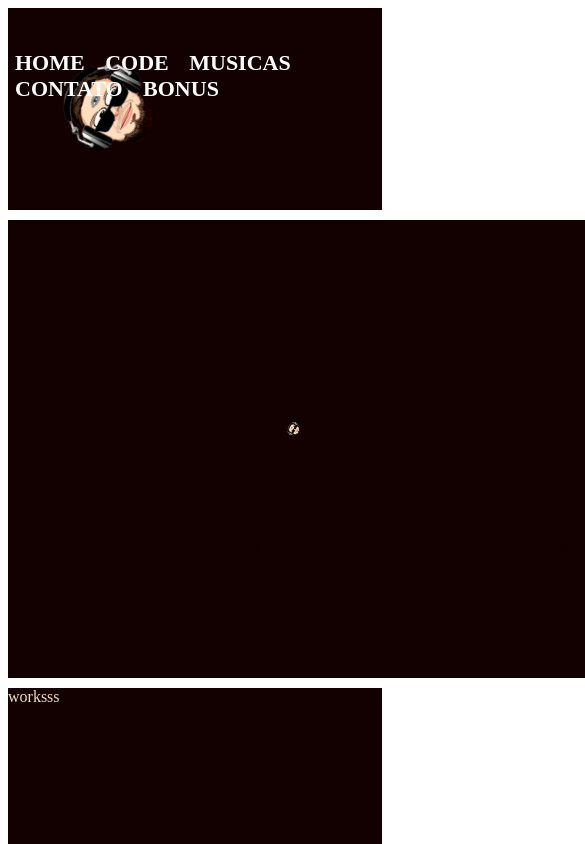
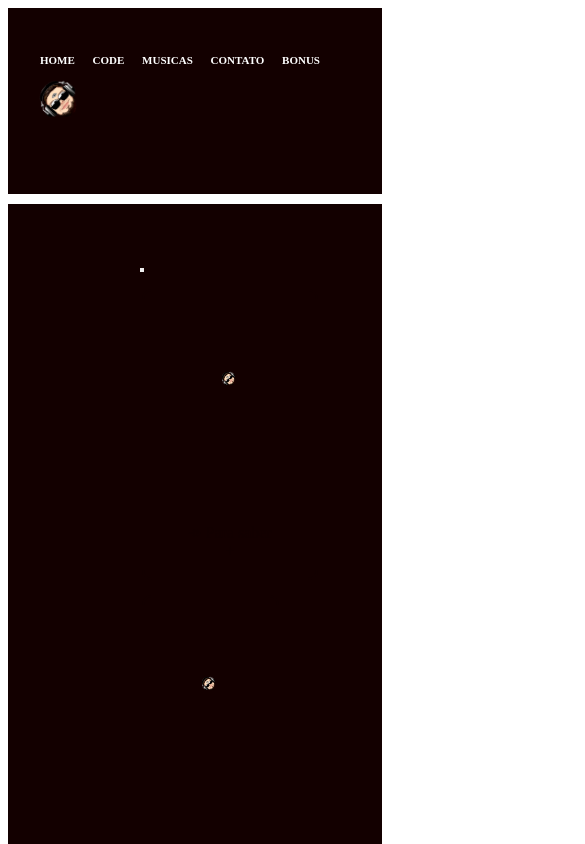
Before and after one commit to AdrianZapico/teste-rotas, a React (Create React App) app: page / in a window 390 px wide. Shown: the top 844 px of the page, 585 px wide, since content can reach past the window. Built offline with nearby package versions, Linux system fonts and the light colour scheme.

Commit message:
Responsivity media init

```diff
--- a/src/components/BoxInfo/Styles.jsx
+++ b/src/components/BoxInfo/Styles.jsx
@@ -1,5 +1,6 @@
-import styled,{keyframes} from "styled-components";
+import styled, { keyframes } from "styled-components";
 
+const redPersonal = "#c53e1c"
 const height = "4vmin"
 const rotate = keyframes`
   from {
@@ -18,6 +19,12 @@ export const GranBox = styled.div`
     padding: 50px 130px;
     border: 2px solid rgba(19, 0, 0 ) ;
     background-color: rgba(19, 0, 0 ) ;
+    @media screen {
+      width: auto;
+      height: auto;
+      padding: auto;
+
+    }
 
 `
 export const BoxInfoStyled = styled.div`
@@ -32,6 +39,7 @@ export const BoxInfoStyled = styled.div`
     border: 2px solid rgba(19, 0, 0 );
     border-radius: 10px;
     color: transparent;
+    margin-top: 30px;
     &:hover
     {
     background-color: whitesmoke;
@@ -40,6 +48,20 @@ export const BoxInfoStyled = styled.div`
     transform: rotate(725deg) scale(1.2);
     transition: all ease 0.8s;
     }
+    @media screen and (max-width:480px)
+    {
+      width: auto;
+      height: auto;
+      padding: auto;
+      margin: 0 1.5%;
+     padding: 2px 40px;
+     box-sizing: border-box;
+     border: 2px solid rgba(19, 0, 0 );
+     border-radius: 10px;
+     color: transparent;
+     margin-top: 15px;
+
+    }
 
 `
 export const AHome = styled.a`
@@ -47,7 +69,7 @@ export const AHome = styled.a`
   text-decoration: none;
  	color: rgba(19, 0, 0 );
     &:hover{
-    color: #c53e1c;
+    color: ${redPersonal};
 		transition: all ease 0.7s;
 		font-size: 25px;
 	}
@@ -60,10 +82,31 @@ export const LogoImg = styled.img`
     pointer-events: none;
 
 
+
 `
-export const Spin =  styled.div`
+export const Spin = styled.div`
 
     animation: ${rotate} 3s linear infinite;
     display: inline-block;
-    margin: 30px 50px;
+    margin: 10px 10px;
 `
+export const BtnStyled = styled.button`
+
+  margin:0px 1px 1px 0px;
+  padding: 0px;
+  display: inline-block;
+
+`
+export const PersonalInfo = styled.div`
+
+  background-color: white;
+    color: rgba(19, 0, 0);
+    display: inline-block;
+    padding:  12px ;
+    font-family: Impact;
+    border-radius: 10px;
+    position: relative;
+    padding-left: 40px;
+
+
+`
--- a/src/components/BoxInfo/index.jsx
+++ b/src/components/BoxInfo/index.jsx
@@ -1,5 +1,6 @@
 import React from "react";
-import { BoxInfoStyled, GranBox, AHome, LogoImg, Spin } from "./Styles";
+import { BoxInfoStyled, GranBox, AHome, LogoImg, Spin, BtnStyled, PersonalInfo } from "./Styles";
+import { useState } from "react"
 import Logo from "../../assets/pretoebranco.png"
 import data from "../../database/data.json"
 
@@ -7,10 +8,35 @@ import data from "../../database/data.json"
 
 export default function BoxInfo(props) {
 
+    const [mostrar, showInfo] = useState(false)
+    function handleShow() {
+
+
+        if (mostrar) {
+
+
+            showInfo(false)
+        }
+        else {
+
+            showInfo(true)
+        }
+    }
+
+
     return (
         <>
 
+
             <GranBox>
+                <BtnStyled onClick={handleShow}></BtnStyled>
+
+                {mostrar &&
+
+                    <PersonalInfo>Olá meu nome é Adrian,como vai?Essa é minha pagina pessoal sobre desenvolvimento e produção musical.Espero que gostem😁</PersonalInfo>
+
+                }
+
                 {
                     data.map((element, index) =>
                     (
--- a/src/components/Header/Styles.jsx
+++ b/src/components/Header/Styles.jsx
@@ -34,16 +34,27 @@ export const Li = styled.li`
 `
 export const Spin =  styled.div`
 
+
     animation: ${rotate} 3s linear infinite;
     display: inline-block;
-    margin: 30px 50px;
+    margin: 5px 5px;
+
 
 `
 export const LogoImg = styled.img`
 
 
     height: ${height};
+
     pointer-events: none;
+    margin: 5px 5px;
+    @media screen and (max-width:480px)
+    {
+
+      height:5vh ;
+      padding: 40px 20px;
+
+    }
 
 
 `
--- a/src/components/Header/index.jsx
+++ b/src/components/Header/index.jsx
@@ -1,6 +1,5 @@
 import React from "react";
-import { ContainerStyledHeader, Li, Spin ,LogoImg } from "./Styles"
-import { Link, Outlet } from "react-router-dom"
+import { ContainerStyledHeader,  Spin ,LogoImg } from "./Styles"
 import Logo from "../../assets/pretoebranco.png"
 
 
--- a/src/components/Nav/Styles.jsx
+++ b/src/components/Nav/Styles.jsx
@@ -10,6 +10,7 @@ export const NavStyled = styled.nav`
 export const UlStyled = styled.ul`
     margin: 0%;
     padding: 0%;
+
 
 `
 export const LiStyled = styled.li`
@@ -25,4 +26,19 @@ export const LiStyled = styled.li`
     font-size: 30px;
     transition: all ease 0.3s;
     }
+    @media screen and (max-width:480px)
+    {
+    display: inline;
+    margin: 0 0 0 15px;
+    color: #ffffff;
+    text-transform: uppercase;
+    font-weight: bold;
+    font-size: 11px;
+    text-decoration: none;
+    &:hover{
+        color: #de8055;
+    font-size: 15px;
+    transition: all ease 0.3s;
+    }
+    }
 `
```
